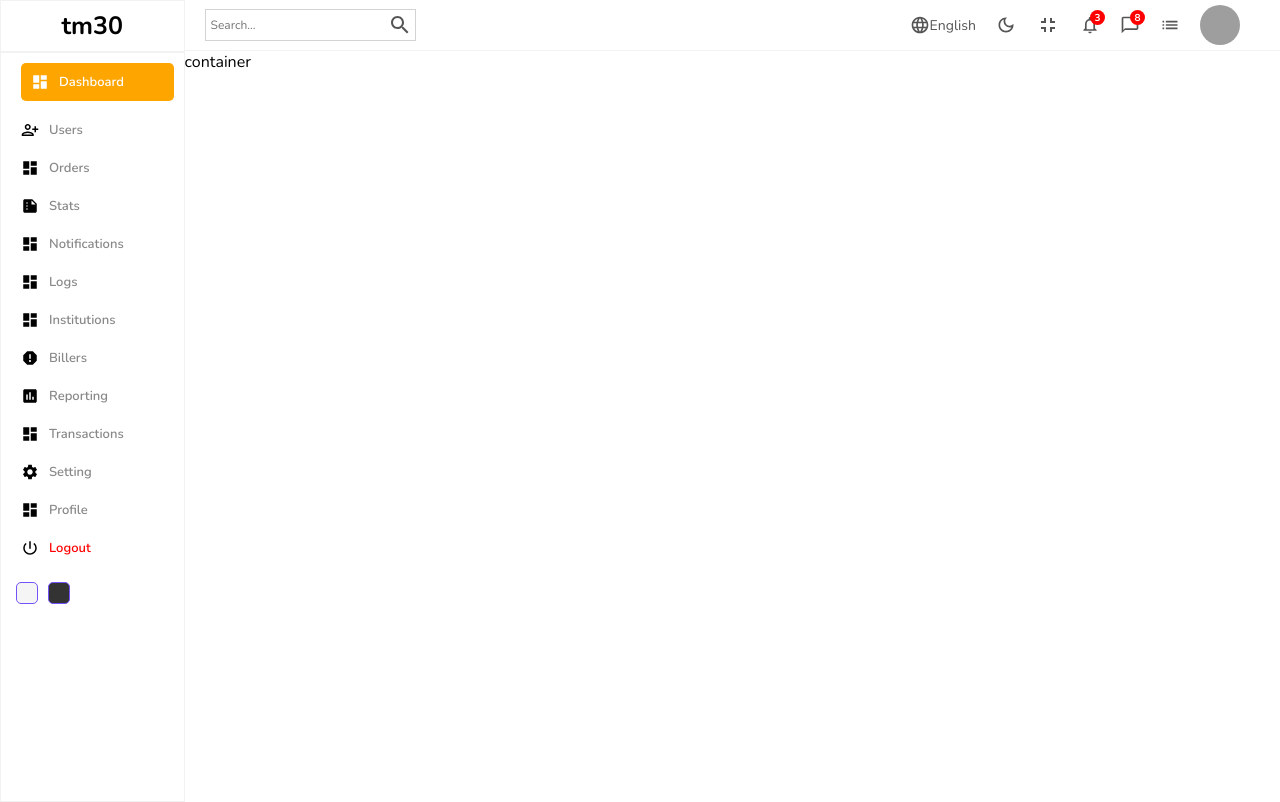
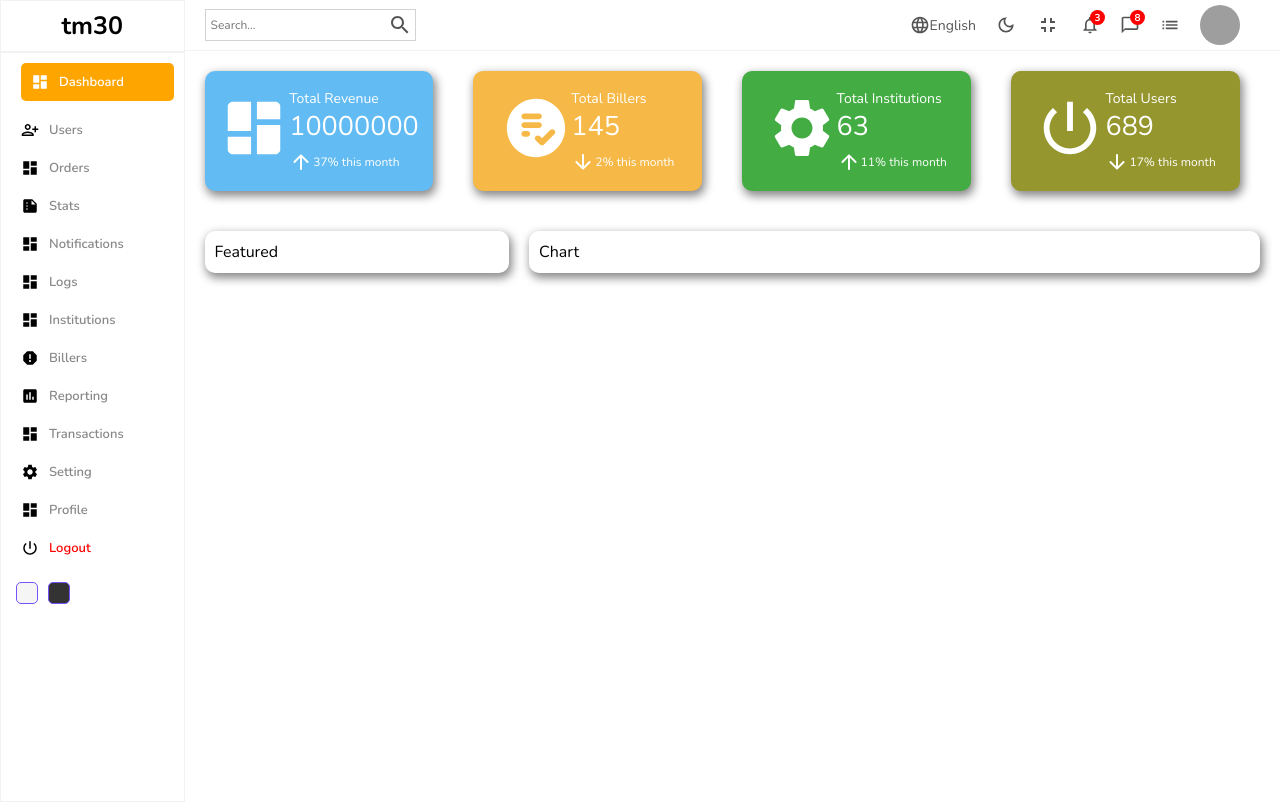
Before and after one commit to gemtunde/tm30, a React (Create React App) app: page / in a window 1280 px wide. Built offline with nearby package versions, Linux system fonts and the light colour scheme; grey boxes are pictures that could not be loaded.

Commit message:
top dashboard

```diff
--- /dev/null
+++ b/src/components/charts/Chart.jsx
@@ -0,0 +1,10 @@
+import React from 'react';
+import './chart.scss';
+
+const Chart = () => {
+  return (
+    <div className='chart'>Chart</div>
+  )
+}
+
+export default Chart
--- /dev/null
+++ b/src/components/charts/chart.scss
@@ -0,0 +1,8 @@
+.chart{
+    flex: 5;
+    box-shadow: 1px 2px 5px 1px rgba(201, 201, 201, 0.47);
+        -webkit-box-shadow: 2px 4px 10px 1px rgba(0, 0, 0, 0.47);
+        -moz-box-shadow: 3px 3px 11px 2px rgba(179, 125, 125, 0.75);
+        border-radius: 10px;
+        padding: 10px;
+}
--- /dev/null
+++ b/src/components/featured/Featured.jsx
@@ -0,0 +1,10 @@
+import React from 'react';
+import './featured.scss';
+
+const Featured = () => {
+  return (
+    <div className='featured'>Featured</div>
+  )
+}
+
+export default Featured
--- /dev/null
+++ b/src/components/featured/featured.scss
@@ -0,0 +1,8 @@
+.featured {
+    flex: 2;
+    box-shadow: 1px 2px 5px 1px rgba(201, 201, 201, 0.47);
+        -webkit-box-shadow: 2px 4px 10px 1px rgba(0, 0, 0, 0.47);
+        -moz-box-shadow: 3px 3px 11px 2px rgba(179, 125, 125, 0.75);
+        border-radius: 10px;
+        padding: 10px;
+}
--- /dev/null
+++ b/src/components/widget/Widget.jsx
@@ -0,0 +1,75 @@
+import React from 'react';
+import './widget.scss'
+import PlaylistAddCheckCircleRoundedIcon from '@mui/icons-material/PlaylistAddCheckCircleRounded';
+import DashboardIcon from '@mui/icons-material/Dashboard';
+import SettingsIcon from '@mui/icons-material/Settings';
+import PowerSettingsNewIcon from '@mui/icons-material/PowerSettingsNew';
+
+import ArrowUpwardRoundedIcon from '@mui/icons-material/ArrowUpwardRounded';
+import ArrowDownwardRoundedIcon from '@mui/icons-material/ArrowDownwardRounded';
+
+const Widget = ({type}) => {
+    let data;
+
+    switch(type){
+        case 'revenue':
+            data = {
+                name:'Total Revenue',
+                amount: 10000000,
+                icon : <DashboardIcon  className='avatar'/>,
+                title: '37% this month',
+                titleIcon:<ArrowUpwardRoundedIcon/>,
+                className: 'widget blue',
+            }
+                break;
+        case 'billers':
+            data = {
+                name:'Total Billers',
+                amount: 145,
+                icon : <PlaylistAddCheckCircleRoundedIcon  className='avatar'/>,
+                title: '2% this month',
+                titleIcon:<ArrowDownwardRoundedIcon/>,
+                className: 'widget orange',
+            }
+                break;
+        case 'institutions':
+            data = {
+                name:'Total Institutions',
+                amount: 63,
+                icon : <SettingsIcon  className='avatar'/>,
+                title: '11% this month',
+                titleIcon:<ArrowUpwardRoundedIcon/>,
+                className: 'widget green',
+            }
+                break;
+        case 'users':
+            data = {
+                name:'Total Users',
+                amount: 689,
+                icon : <PowerSettingsNewIcon  className='avatar'/>,
+                title: '17% this month',
+                titleIcon:<ArrowDownwardRoundedIcon/>,
+                className: 'widget yellow',
+            }
+                break;
+            default:
+                break;
+
+    }
+
+  return (
+    <div className={data.className}>
+        <div className="left">
+          {data.icon}
+            </div>
+        <div className="right">
+           <span className="total">{data.name}</span>
+           <span className="amount">{data.amount}</span>
+           <span className="month">
+            {data.titleIcon}{data.title}</span>
+            </div>
+    </div>
+  )
+}
+
+export default Widget
--- /dev/null
+++ b/src/components/widget/widget.scss
@@ -0,0 +1,57 @@
+.widget{
+    margin-right: 20px;
+    display: flex;
+    flex: 1;
+    align-items: center;
+    justify-content: center;
+    padding: 10px;
+    box-shadow: 2px 4px 10px 1px rgba(201, 201, 201, 0.47);
+        -webkit-box-shadow: 2px 4px 10px 1px rgba(0, 0, 0, 0.47);
+        -moz-box-shadow: 3px 3px 11px 2px rgba(179, 125, 125, 0.75);
+     border-radius: 10px;
+     height: 100px;
+
+    &.orange{
+        background-color: rgb(246, 185, 71);
+    }
+    &.yellow{
+        background-color: rgb(150, 150, 47);
+    }
+    &.green{
+        background-color: rgb(67, 173, 67);
+    }
+    &.blue{
+        background-color: rgb(98, 187, 243)
+    }
+
+    .right{
+        display: flex;;
+        flex-direction: column;
+        align-items:flex-start;
+        justify-content: center;
+        color: white;
+
+        .total{
+            font-size: 14px;
+        }
+        .amount{
+            font-size: 27px;
+            margin-bottom: 5px;
+        }
+        .month{
+            display: flex;
+            justify-content: center;
+            align-items: center;
+            font-size: 12px;
+        }
+    }
+     .left{
+
+        .avatar {
+                width: 70px;
+                height: 70px;
+                border-radius: 50%;
+                color: white;
+            }
+     }
+    }
--- a/src/pages/home/Home.jsx
+++ b/src/pages/home/Home.jsx
@@ -1,7 +1,11 @@
 import React from 'react'
 import Navbar from '../../components/navbar/Navbar';
 import Sidebar from '../../components/sidebar/Sidebar';
+import Widget from '../../components/widget/Widget';
 import './home.scss';
+
+import Chart from '../../components/charts/Chart';
+import Featured from '../../components/featured/Featured';
 
 const Home = () => {
   return (
@@ -9,7 +13,16 @@ const Home = () => {
     <Sidebar />
     <div className="homeContainer">
         <Navbar />
-        container
+        <div className="widgets">
+            <Widget type='revenue' />
+            <Widget type='billers' />
+            <Widget type='institutions' />
+            <Widget type='users' />
+        </div>
+        <div className="charts">
+            <Featured />
+            <Chart />
+        </div>
     </div>
     </div>
   )
--- a/src/pages/home/home.scss
+++ b/src/pages/home/home.scss
@@ -3,5 +3,11 @@
   display: flex;
   .homeContainer {
     flex: 6;
+
+    .widgets, .charts{
+      display: flex;
+      padding: 20px;
+      gap: 20px;
+    }
   }
 }
```
